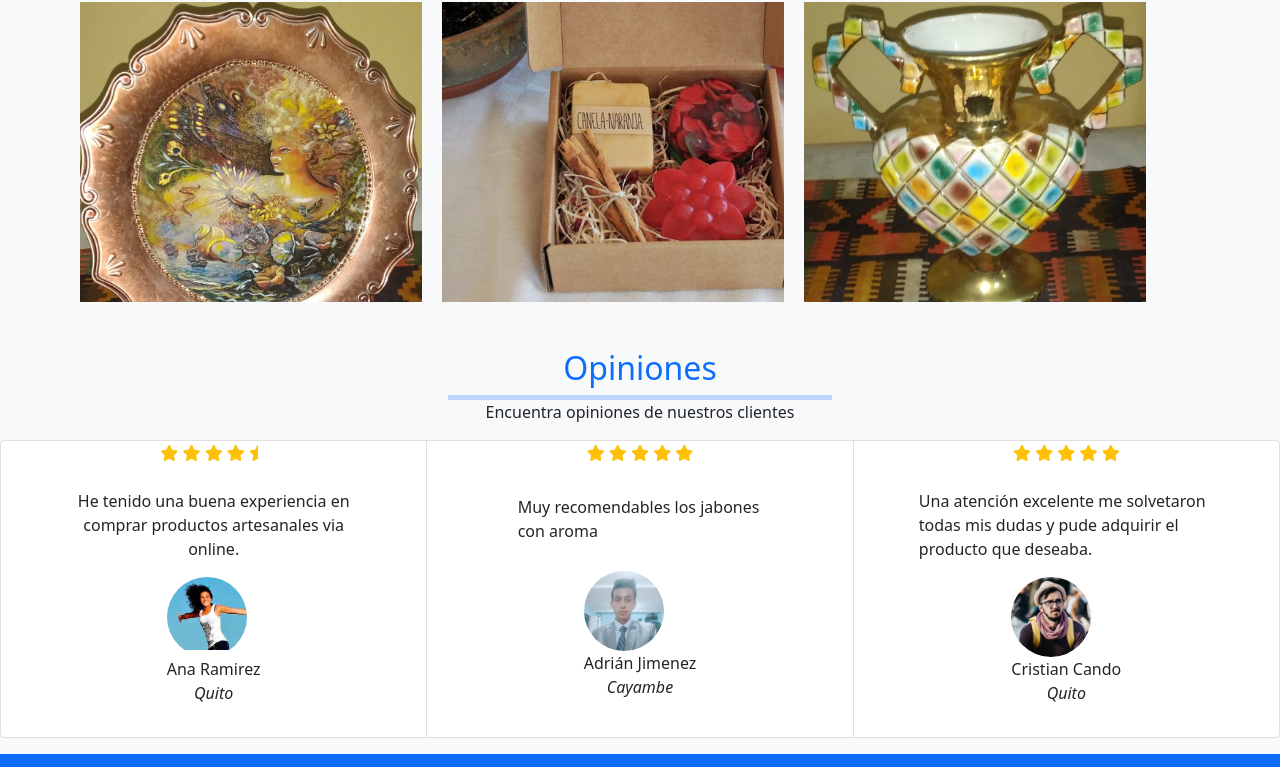
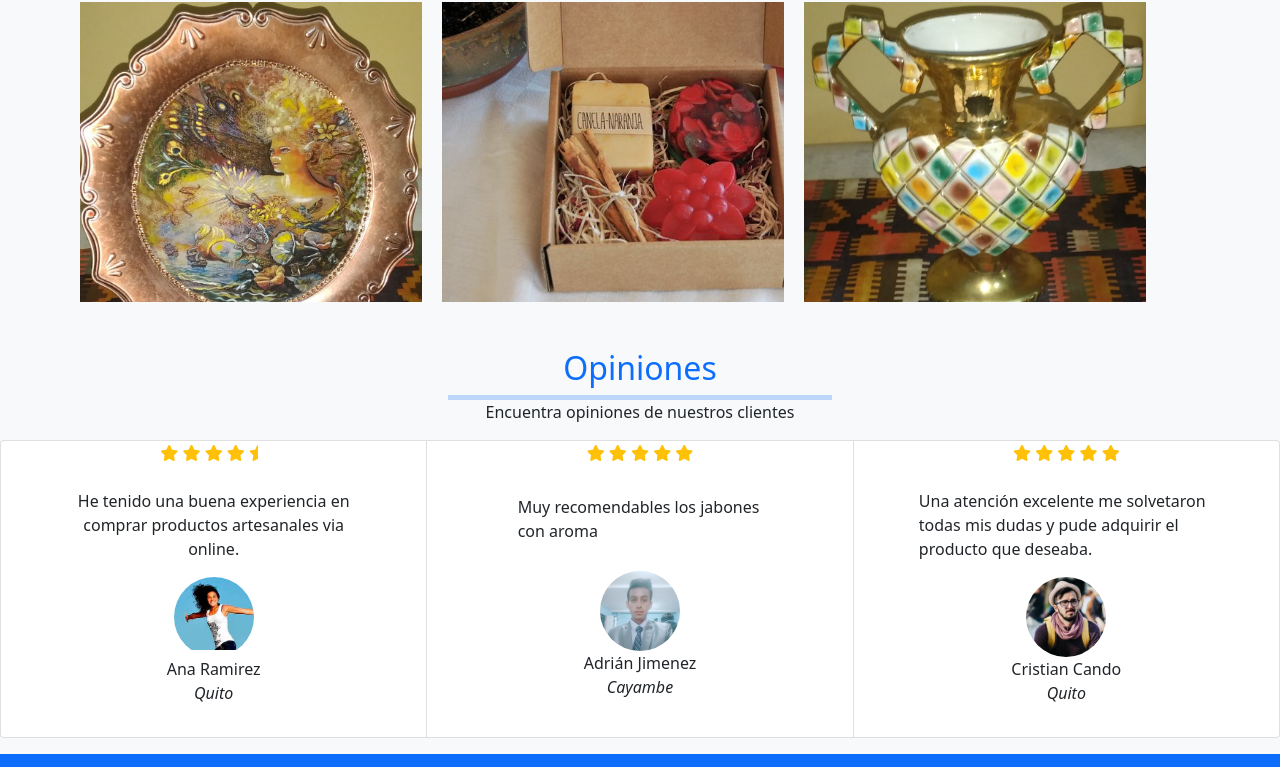
Before and after one commit to Elianb7/ArtesaniasRinoceronte, a plain HTML site: page index.html in a window 1280 px wide. Shown: the part 851-1618 px from the top of the page. Drawn offline with nearby package versions, Linux system fonts and the light colour scheme.

Commit message:
cambio opiniones

```diff
--- a/index.html
+++ b/index.html
@@ -125,7 +125,7 @@
                 <div class="card-body d-flex flex-column justify-content-around align-items-center">
                     <p class="w-75"> He tenido una buena experiencia en comprar productos artesanales via online.</p>
 
-                    <div class="user">
+                    <div class="user d-flex flex-column align-items-center">
                         <div class="user-img">
                             <img src="img/ana.jpg" class="img-fluid" alt="">
                         </div>
@@ -150,7 +150,7 @@
                 <div class="card-body d-flex flex-column justify-content-around align-items-center p-3">
                     <p class="w-75"> Muy recomendables los jabones con aroma</p>
 
-                    <div class="user">
+                    <div class="user d-flex flex-column align-items-center">
                         <div class="user-img">
                             <img src="img/team-2.jpg" class="img-fluid" alt="">
                         </div>
@@ -177,7 +177,7 @@
                         que
                         deseaba.</p>
 
-                    <div class="user">
+                    <div class="user  d-flex flex-column align-items-center">
                         <div class="user-img">
                             <img src="img/team-3.jpg" class="img-fluid" alt="">
                         </div>
```
